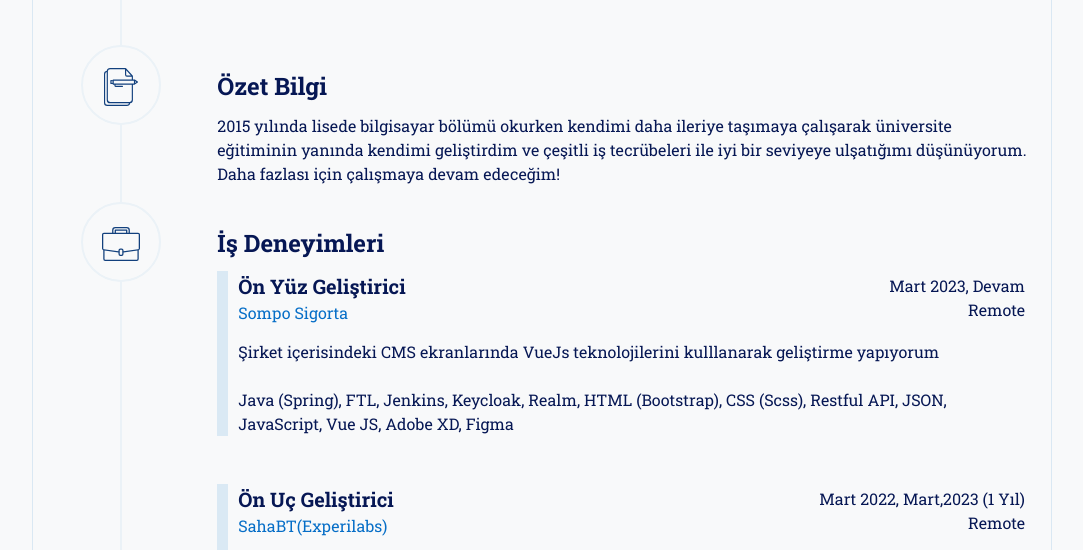
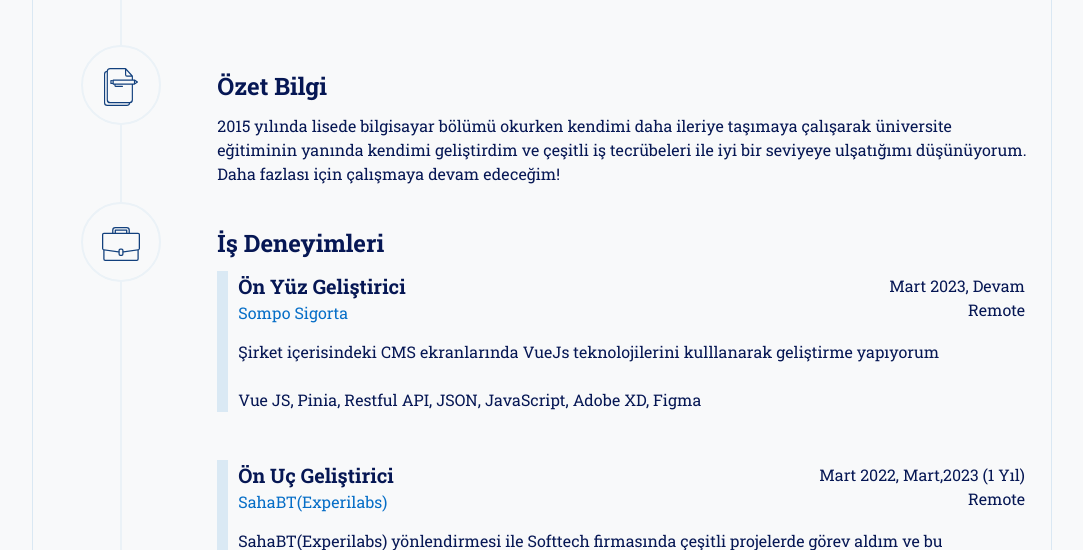
Before and after one commit to abdullahturkmen/abdullahturkmen.github.io, a plain HTML site: page resume.html in a window 1280 px wide. Shown: the part 213-763 px from the top of the page, without its empty margins (98-1181 px from the left). Drawn offline with nearby package versions, Linux system fonts and the light colour scheme.

Commit message:
Update resume.html

```diff
--- a/resume.html
+++ b/resume.html
@@ -303,8 +303,8 @@
                       </p>
                       <p>&nbsp;</p>
                       <p>
-                        Java (Spring), FTL, Jenkins, Keycloak, Realm, HTML (Bootstrap), CSS (Scss), Restful API, JSON,
-                        JavaScript, Vue JS, Adobe XD, Figma
+                        Vue JS, Pinia, Restful API, JSON,
+                        JavaScript, Adobe XD, Figma
                       </p>
                     </div>
                   </li>
```
